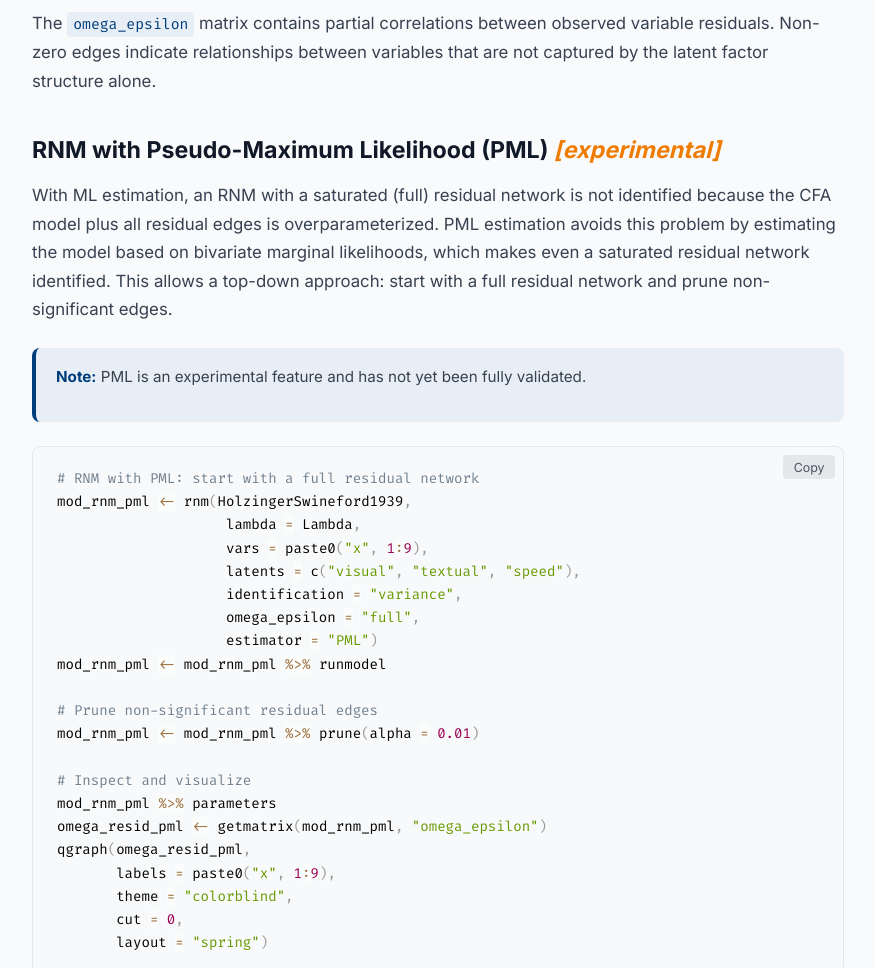
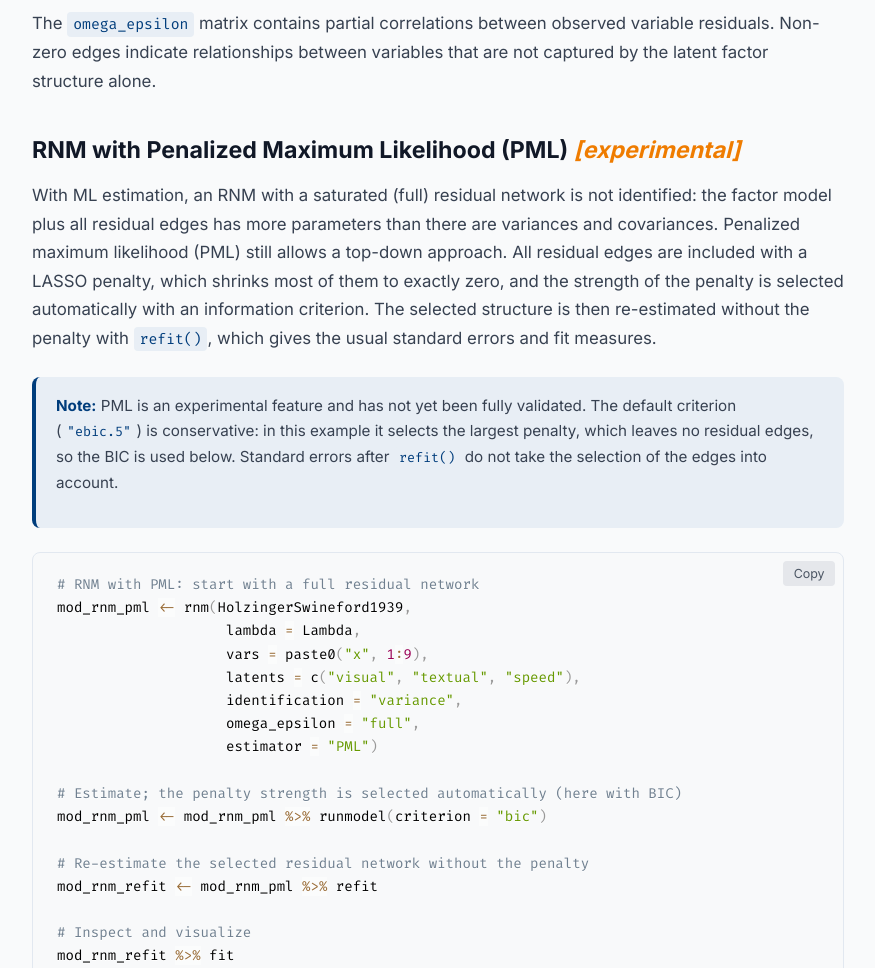
Before and after one commit to SachaEpskamp/psychonetrics, a plain HTML site: page docs/lvm.html in a window 1280 px wide. Shown: the part 6640-7608 px from the top of the page, without its empty margins (202-1077 px from the left). Drawn offline with nearby package versions, Linux system fonts and the light colour scheme.

Commit message:
Website: correct the penalized RNM example on the lvm page
The section described PML as pseudo-maximum likelihood based on bivariate
marginal likelihoods. PML is penalized maximum likelihood. The text now
says so, and the example is changed accordingly:

- runmodel(criterion = "bic"): since the penalty-search fix (966769e) the
  default criterion ebic.5 selects the empty residual network here.
- refit() instead of prune(), which does nothing on a penalized model.
- The result is described (five residual edges, chi-square 25.6, df 19).

Co-Authored-By: Claude Fable 5.2 <noreply@anthropic.com>

```diff
--- a/docs/lvm.html
+++ b/docs/lvm.html
@@ -389,12 +389,12 @@ qgraph(omega_resid,
     The <code>omega_epsilon</code> matrix contains partial correlations between observed variable residuals. Non-zero edges indicate relationships between variables that are not captured by the latent factor structure alone.
   </p>
 
-  <h3>RNM with Pseudo-Maximum Likelihood (PML) <em style="color:var(--nus-orange);">[experimental]</em></h3>
+  <h3>RNM with Penalized Maximum Likelihood (PML) <em style="color:var(--nus-orange);">[experimental]</em></h3>
   <p>
-    With ML estimation, an RNM with a saturated (full) residual network is not identified because the CFA model plus all residual edges is overparameterized. PML estimation avoids this problem by estimating the model based on bivariate marginal likelihoods, which makes even a saturated residual network identified. This allows a top-down approach: start with a full residual network and prune non-significant edges.
+    With ML estimation, an RNM with a saturated (full) residual network is not identified: the factor model plus all residual edges has more parameters than there are variances and covariances. Penalized maximum likelihood (PML) still allows a top-down approach. All residual edges are included with a LASSO penalty, which shrinks most of them to exactly zero, and the strength of the penalty is selected automatically with an information criterion. The selected structure is then re-estimated without the penalty with <code>refit()</code>, which gives the usual standard errors and fit measures.
   </p>
   <div class="note">
-    <p><strong>Note:</strong> PML is an experimental feature and has not yet been fully validated.</p>
+    <p><strong>Note:</strong> PML is an experimental feature and has not yet been fully validated. The default criterion (<code>"ebic.5"</code>) is conservative: in this example it selects the largest penalty, which leaves no residual edges, so the BIC is used below. Standard errors after <code>refit()</code> do not take the selection of the edges into account.</p>
   </div>
   <pre><code class="language-r"># RNM with PML: start with a full residual network
 mod_rnm_pml <- rnm(HolzingerSwineford1939,
@@ -404,19 +404,25 @@ mod_rnm_pml <- rnm(HolzingerSwineford1939,
                     identification = "variance",
                     omega_epsilon = "full",
                     estimator = "PML")
-mod_rnm_pml <- mod_rnm_pml %>% runmodel
 
-# Prune non-significant residual edges
-mod_rnm_pml <- mod_rnm_pml %>% prune(alpha = 0.01)
+# Estimate; the penalty strength is selected automatically (here with BIC)
+mod_rnm_pml <- mod_rnm_pml %>% runmodel(criterion = "bic")
+
+# Re-estimate the selected residual network without the penalty
+mod_rnm_refit <- mod_rnm_pml %>% refit
 
 # Inspect and visualize
-mod_rnm_pml %>% parameters
-omega_resid_pml <- getmatrix(mod_rnm_pml, "omega_epsilon")
+mod_rnm_refit %>% fit
+mod_rnm_refit %>% parameters
+omega_resid_pml <- getmatrix(mod_rnm_refit, "omega_epsilon")
 qgraph(omega_resid_pml,
        labels = paste0("x", 1:9),
        theme = "colorblind",
        cut = 0,
        layout = "spring")</code></pre>
+  <p>
+    In this example five residual edges are selected (x2&ndash;x3, x2&ndash;x7, x3&ndash;x5, x4&ndash;x7 and x7&ndash;x8). The refitted model has a chi-square of 25.6 with 19 degrees of freedom, against 85.3 with 24 degrees of freedom for the model without residual edges.
+  </p>
 </section>
 
 <!-- Example: SEM Section -->
```
